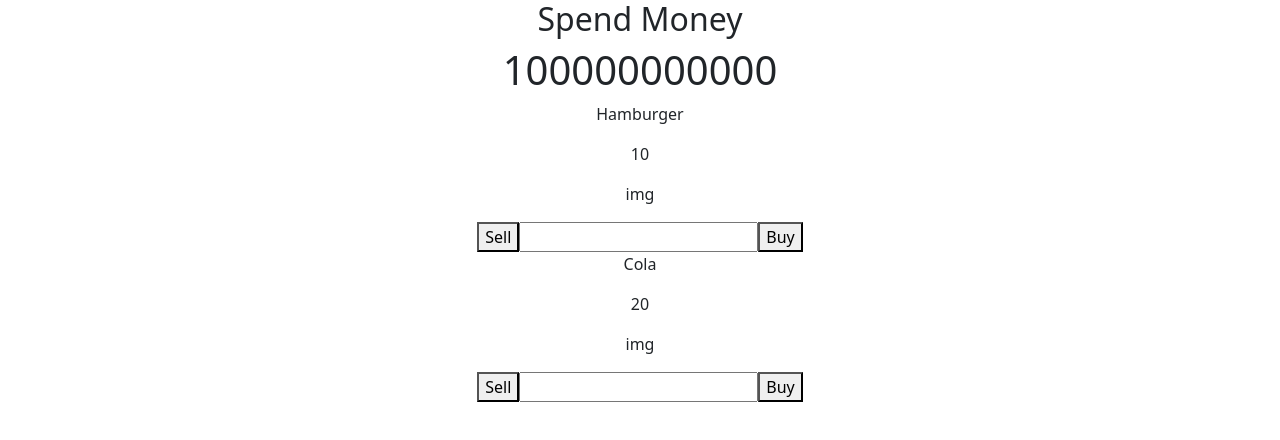
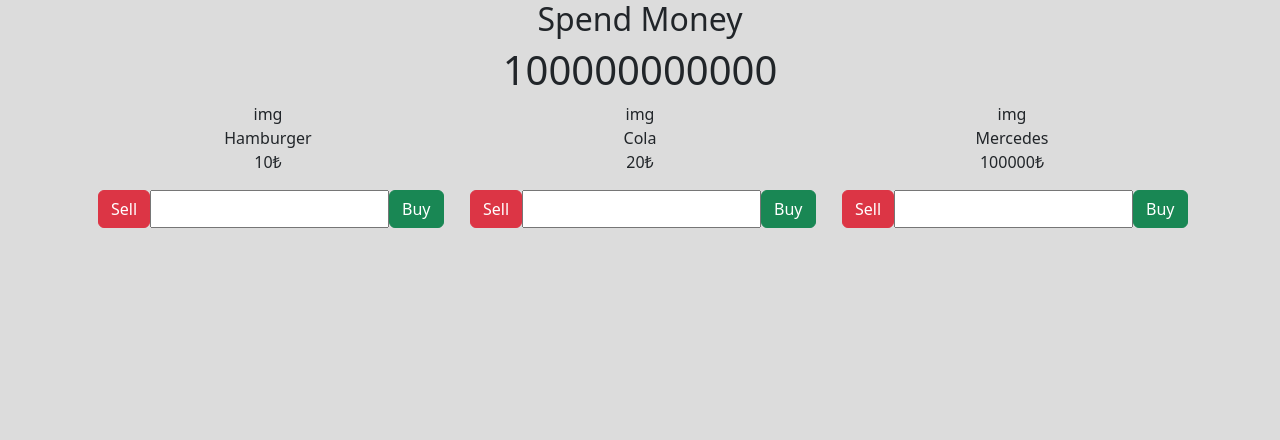
Before and after one commit to GurhanBatmaca/Spend-Money-App-redux, a React (Create React App) app: page / in a window 1280 px wide. Shown: the top 440 px of the page. Built offline with nearby package versions, Linux system fonts and the light colour scheme.

Commit message:
error cash

```diff
--- a/src/App.css
+++ b/src/App.css
@@ -1,38 +1,13 @@
-.App {
-  text-align: center;
+.row , .col-md-4 {
+  padding: 0!important;
+  margin: 0!important;
 }
 
-.App-logo {
-  height: 40vmin;
-  pointer-events: none;
+.App {
+  min-height: 100vh;
+  background-color: gainsboro;
 }
 
-@media (prefers-reduced-motion: no-preference) {
-  .App-logo {
-    animation: App-logo-spin infinite 20s linear;
-  }
+.products .product .inputs input{
+  width: 100%;
 }
-
-.App-header {
-  background-color: #282c34;
-  min-height: 100vh;
-  display: flex;
-  flex-direction: column;
-  align-items: center;
-  justify-content: center;
-  font-size: calc(10px + 2vmin);
-  color: white;
-}
-
-.App-link {
-  color: #61dafb;
-}
-
-@keyframes App-logo-spin {
-  from {
-    transform: rotate(0deg);
-  }
-  to {
-    transform: rotate(360deg);
-  }
-}
--- a/src/App.js
+++ b/src/App.js
@@ -8,8 +8,11 @@
 
   return (
     <div className="App">
+      <div className='container'>
+
       <Header />
       <Products />
+      </div>
     </div>
   );
 }
--- a/src/components/Header.js
+++ b/src/components/Header.js
@@ -2,8 +2,9 @@
 
 const Header = () => {
     const total_money = useSelector(state => state.money.total_money);
+
   return (
-    <div>
+    <div className='header text-center'>
         <div>
             <h2>Spend Money</h2>
         </div>
--- a/src/components/Products.js
+++ b/src/components/Products.js
@@ -1,23 +1,26 @@
-import { useDispatch } from 'react-redux';
+import { useDispatch, useSelector } from 'react-redux';
 import { buy,sell } from '../redux/slices/moneySlice';
-import productsData from '../data/productsData.json'
 
 const Products = () => {
+    const products = useSelector(state => state.product);
     const dispatch = useDispatch();
+
   return (
-    <div>
+    <div className='row products'>
         {
-            productsData.map((product,index) => (
-                <div key={index}>
-                    <div>
-                        <p>{product.name}</p>
-                        <p>{product.price}</p>
-                        <p>{product.img}</p>
+            products.map((product,index) => (
+                <div className='col-md-4' key={index}>
+                    <div className='product'>
+                        <div className='text-center'>{product.img}</div>
+                        <div className='text-center'>{product.name}</div>
+                        <div className='text-center'>{product.price}₺</div>
                     </div>
-                    <div>
-                        <button onClick={() => {dispatch(sell(1))}}>Sell</button>
-                        <input  type={"number"}></input>
-                        <button onClick={() => {dispatch(buy(1))}}>Buy</button>
+                    <div className='p-3'>
+                        <div className='d-flex justify-content-between inputs'>
+                            <button className={`btn btn-danger ${product.count > 0 ? "active" : ""}`} onClick={() => {dispatch(sell(product.price))}}>Sell</button>
+                            <input className='text-center'  type={"number"}></input>
+                            <button className={`btn btn-success ${product.count > 0 ? "active" : ""}`} onClick={() => {dispatch(buy(product.price))}}>Buy</button>
+                        </div>
                     </div>
                 </div>
             ))
@@ -26,4 +29,4 @@
   )
 }
 
-export default Products
+export default Products;
--- a/src/data/productsData.json
+++ /dev/null
@@ -1,12 +0,0 @@
-[
-    {
-        "name": "Hamburger",
-        "price": 10,
-        "img": "img"
-    },
-    {
-        "name": "Cola",
-        "price": 20,
-        "img": "img"
-    }
-]
--- /dev/null
+++ b/src/redux/slices/productSlice.js
@@ -0,0 +1,28 @@
+import { createSlice } from "@reduxjs/toolkit";
+
+export const productSlice = createSlice({
+    name: "product",
+    initialState: [
+        {
+            name: "Hamburger",
+            price: 10,
+            img: "img",
+            count: 0
+        },
+        {
+            name: "Cola",
+            price: 20,
+            img: "img",
+            count: 0
+        },
+        {
+            name: "Mercedes",
+            price: 100000,
+            img: "img",
+            count: 0
+        }
+    ],
+    reducers: {}
+})
+
+export default productSlice.reducer;
--- a/src/redux/store.js
+++ b/src/redux/store.js
@@ -1,8 +1,10 @@
 import { configureStore } from "@reduxjs/toolkit";
 import  moneySlice  from './slices/moneySlice';
+import  productSlice  from './slices/productSlice';
 
 export const store = configureStore({
     reducer: {
-        money: moneySlice
+        money: moneySlice,
+        product: productSlice
     }
 })
```
